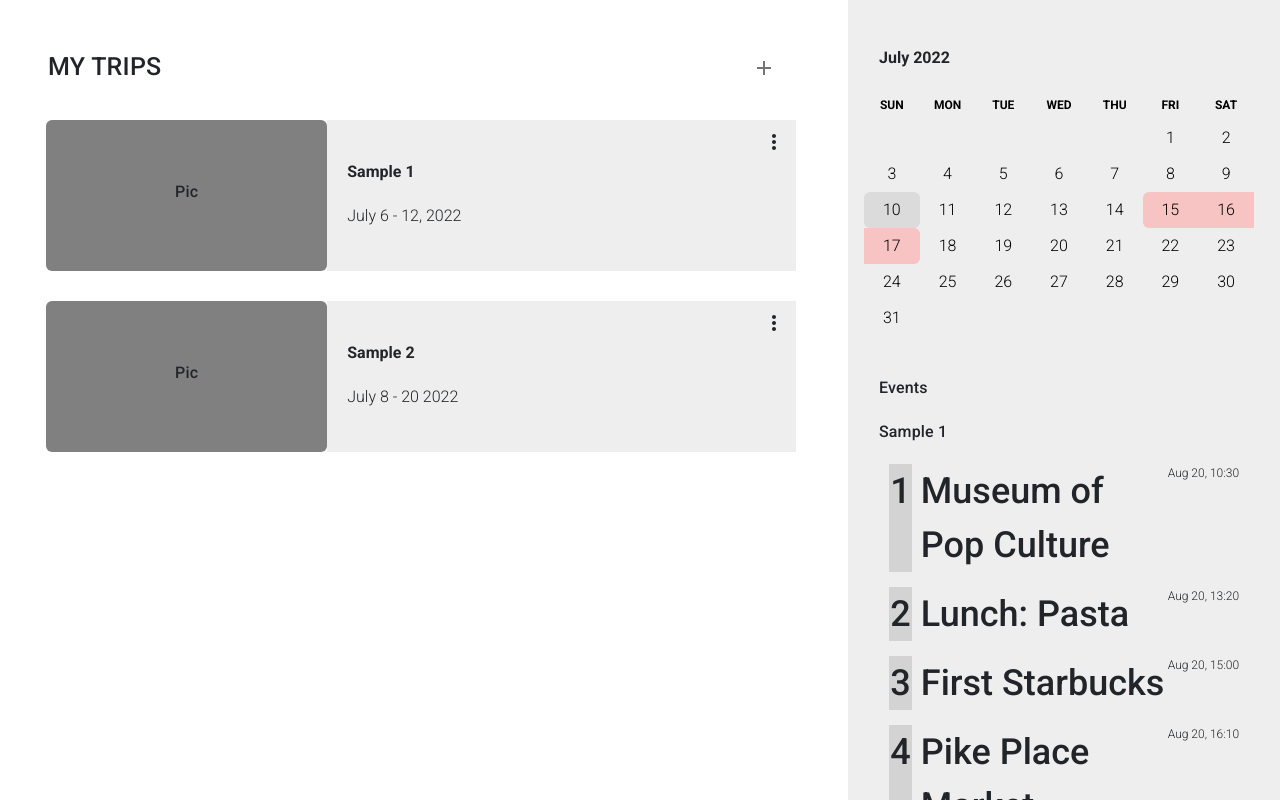
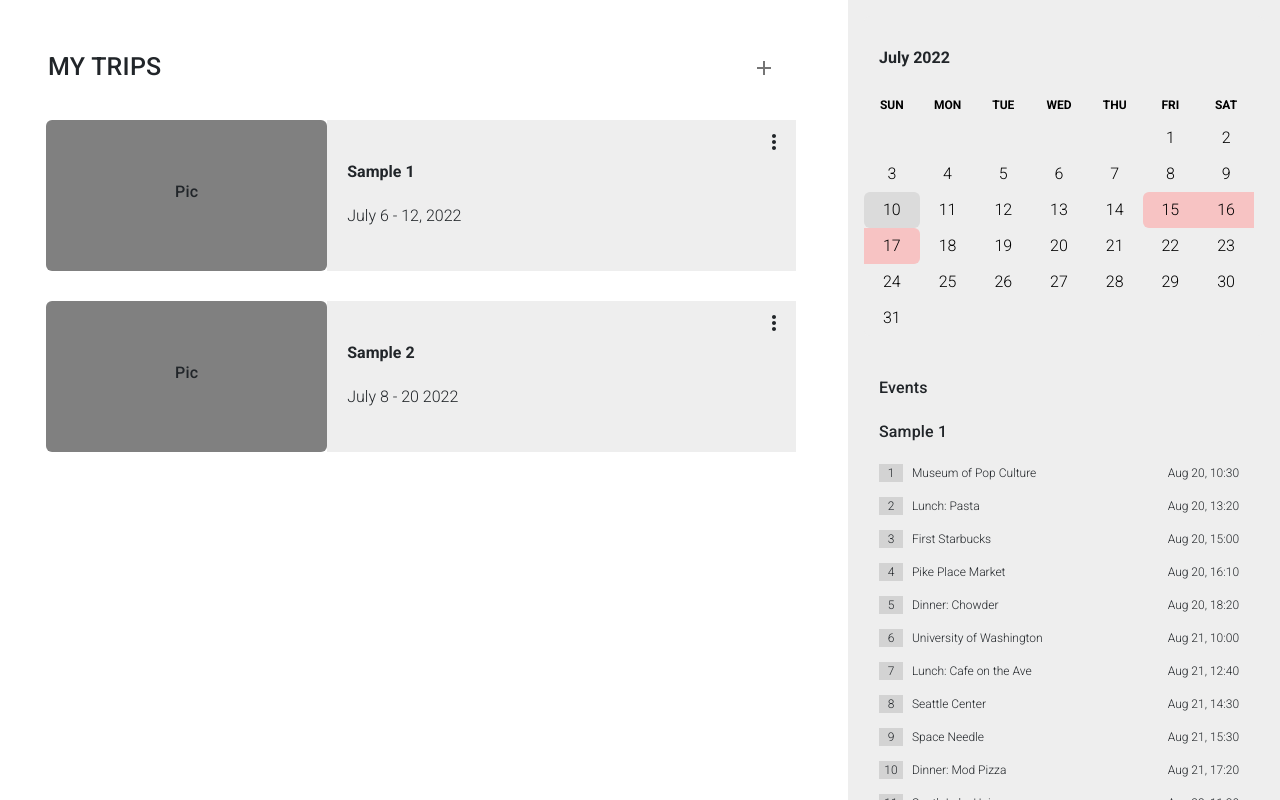
Before and after one commit to mko02/Trip-Planner, a React (Create React App) app in the folder client/: page / in a window 1280 px wide. Shown: the top 800 px of the page. Built offline with nearby package versions, Linux system fonts and the light colour scheme.

Commit message:
update conflicting css

```diff
--- a/client/src/Components/Homepage/EventList/Event.css
+++ b/client/src/Components/Homepage/EventList/Event.css
@@ -1,23 +1,33 @@
 @import url('https://fonts.googleapis.com/css2?family=Roboto:wght@100;300;500;700&display=swap');
 
-.events{
+.events_home{
     display: grid;
     grid-template-columns: 3fr 1fr;
     font-family: 'Roboto', sans-serif;
     font-weight: 300;
     font-size: 12px;
 }
-.time{
+.time_home{
     position: relative;
+    font-weight: 300;
+    font-size: 12px;
 }
-.title{
+.title_home{
     display: grid;
     grid-template-columns: 1fr 8fr;
     gap: 1px;
+    font-weight: 300;
+    font-size: 12px;
 }
-.index{
+.index_home{
     background-color: #d3d3d3;
     width: 75%;
     text-align: center;
     height: 100%;
+    font-weight: 300;
+    font-size: 12px;
 }
+.event-title_home{
+    font-weight: 300;
+    font-size: 12px;
+}
--- a/client/src/Components/Homepage/EventList/Event.jsx
+++ b/client/src/Components/Homepage/EventList/Event.jsx
@@ -1,5 +1,5 @@
 import React from 'react';
-import './Event.css';
+import './Event.css'
 
 export default function Event({ event, index }) {
     const month ={
@@ -24,17 +24,16 @@ export default function Event({ event, index }) {
 
 
     return (
-        <div className='events'>
-            <div className='title'>
-                <div className='index'>
+        <div className='events_home'>
+            <div className='title_home'>
+                <div className='index_home'>
                     {index}
                 </div>
-                <div>
+                <div className='event-title_home'>
                     {event.title}
                 </div>
-
             </div>
-            <div className='time'>
+            <div className='time_home'>
                 {`${start_month} ${start_day}, ${start_time}`}
             </div>
         </div>
```
